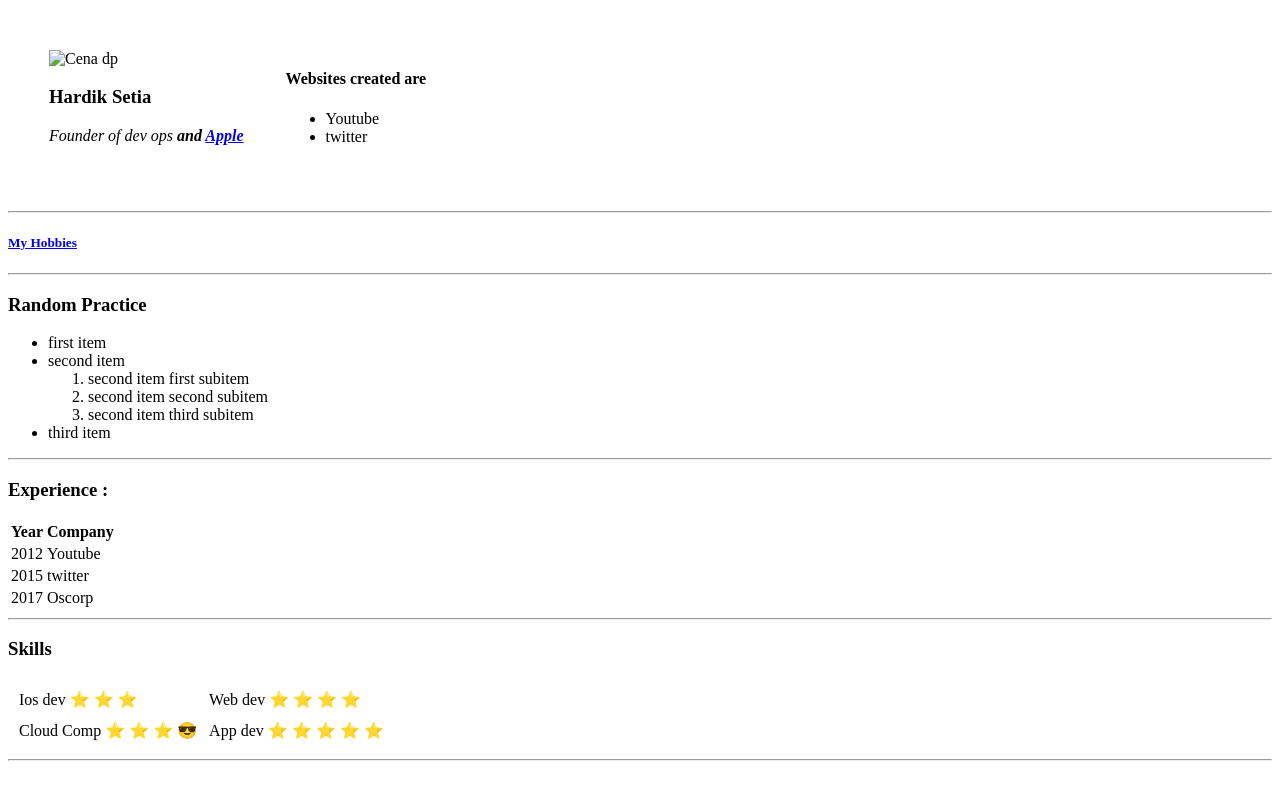
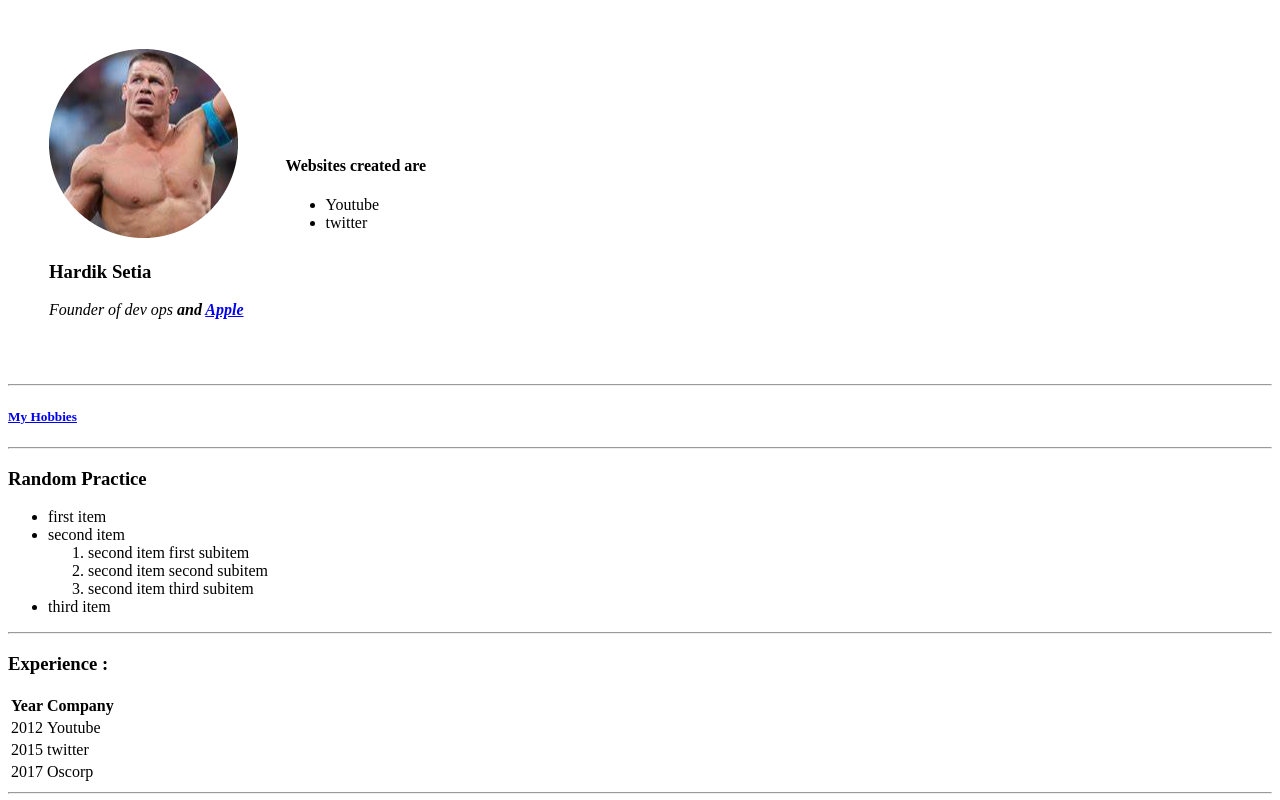
Before and after one commit to Miles762/Firstwebdevproject, a plain HTML site: page index.html in a window 1280 px wide. Shown: the top 800 px of the page. Drawn offline with Linux system fonts and the light colour scheme.

Commit message:
Update index.html

```diff
--- a/index.html
+++ b/index.html
@@ -11,7 +11,7 @@
     <tbody>
       <tr>
         <td>
-           <img src="images/cena-modified.png" alt="Cena dp">
+           <img src="cena-modified.png" alt="Cena dp">
 
           <h3>Hardik Setia</h3>
           <p><em>Founder of dev ops <strong> and <a href="https://www.apple.com/in/" target="_blank" rel="noopener noreferrer">Apple</a></strong></em> </p>
```
